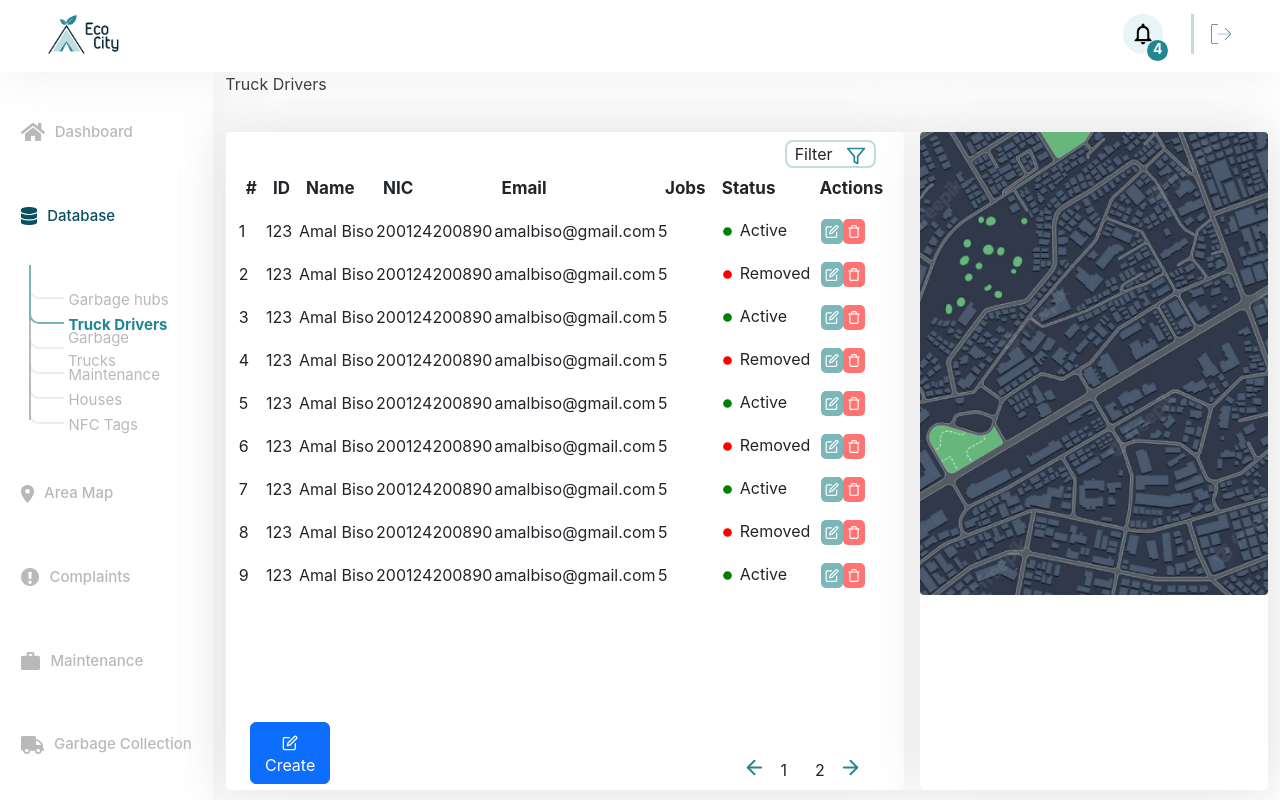
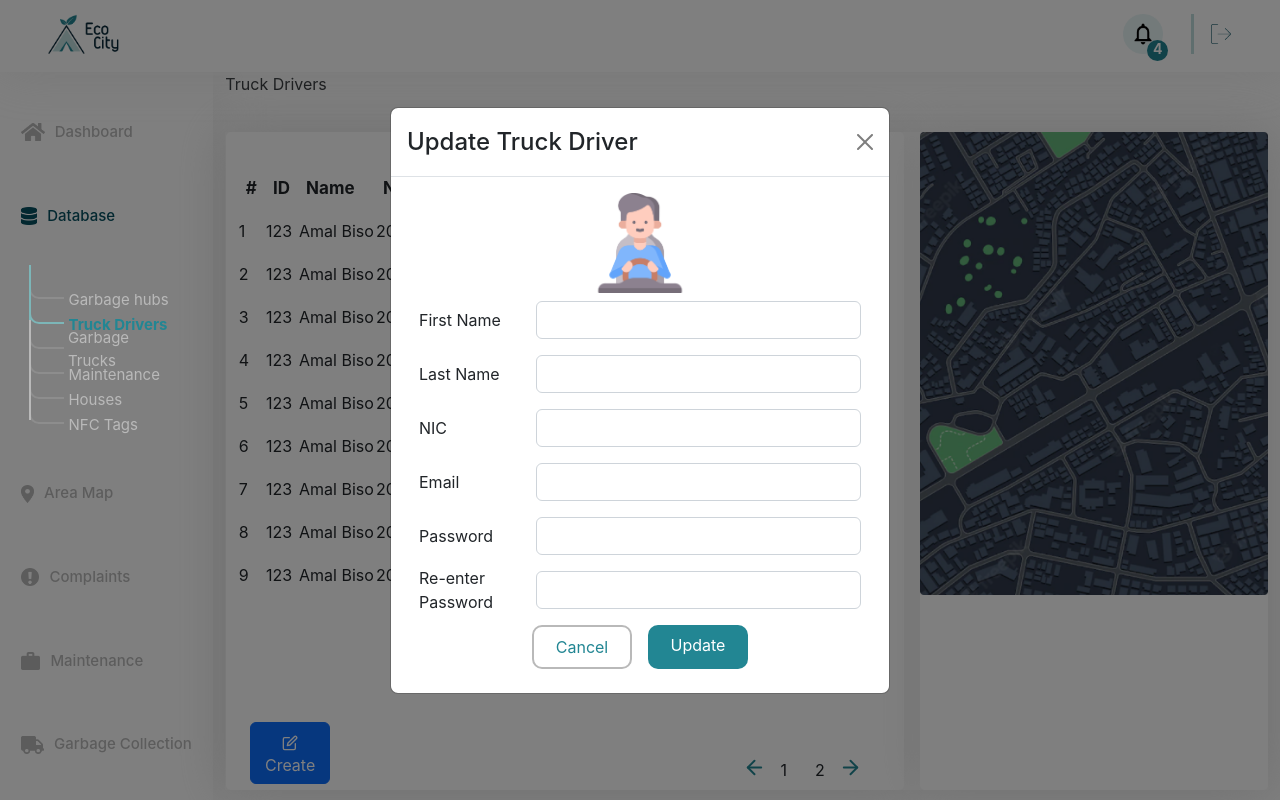
Before and after one commit to IsuruVihan/EcoCity, a React (Create React App) app in the folder admin/: page /database/truck-drivers in a window 1280 px wide. Both pictures are taken after a click on the icon 831 px from the left and 231 px from the top of the page. Built offline with nearby package versions, Linux system fonts and the light colour scheme.

Commit message:
Completed Update Truck Driver Modal

```diff
--- a/admin/src/pages/Database/TruckDrivers/forms/UpdateTruckDriverForm.js
+++ b/admin/src/pages/Database/TruckDrivers/forms/UpdateTruckDriverForm.js
@@ -1,12 +1,63 @@
 import React from 'react';
-import {Container} from "react-bootstrap";
+import {Col, Container, FormControl, Image, Row} from "react-bootstrap";
+import driverProfile from "../../../../assets/images/driver-profile.png";
 
-const UpdateTruckDriverForm = () => {
-  return (
-    <Container>
-      Update truck driver form
-    </Container>
-  );
+const UpdateTruckDriverForm = (props) => {
+    return (
+        <Container>
+            <Row>
+                <Col lg={12} className='d-flex justify-content-center'><Image src={driverProfile} fluid
+                                                                              style={{width: "100px"}}/></Col>
+                <Col lg={3} className='d-flex align-items-center '>
+                    <div>First Name</div>
+                </Col>
+                <Col lg={9} className='my-2'>
+                    <FormControl type={'text'} value={''}
+                                 style={{backgroundColor: "white", color: "#a3a3a3"}}/>
+                </Col>
+                <Col lg={3} className='d-flex align-items-center '>
+                    <div>Last Name</div>
+                </Col>
+                <Col lg={9} className='my-2'>
+                    <FormControl type={'text'} value={''}
+                                 style={{backgroundColor: "white", color: "#a3a3a3"}}/>
+                </Col>
+                <Col lg={3} className='d-flex align-items-center '>
+                    <div>NIC</div>
+                </Col>
+                <Col lg={9} className='my-2'>
+                    <FormControl type={'text'} value={''}
+                                 style={{backgroundColor: "white", color: "#a3a3a3"}}/>
+                </Col>
+                <Col lg={3} className='d-flex align-items-center '>
+                    <div>Email</div>
+                </Col>
+                <Col lg={9} className='my-2'>
+                    <FormControl type={'text'} value={''}
+                                 style={{backgroundColor: "white", color: "#a3a3a3"}}/>
+                </Col>
+                <Col lg={3} className='d-flex align-items-center '>
+                    <div>Password</div>
+                </Col>
+                <Col lg={9} className='my-2'>
+                    <FormControl type={'text'} value={''}
+                                 style={{backgroundColor: "white", color: "#a3a3a3"}}/>
+                </Col>
+                <Col lg={3} className='d-flex align-items-center '>
+                    <div>Re-enter Password</div>
+                </Col>
+                <Col lg={9} className='my-2'>
+                    <FormControl type={'password'} value={''}
+                                 style={{backgroundColor: "white", color: "#a3a3a3"}}/>
+                </Col>
+
+                <Col lg={12} className='my-2 d-flex justify-content-center'>
+                    <div className='modal-button cancel py-2 text-center me-3 c-pointer'>Cancel</div>
+                    <div className='modal-button save py-2 text-center c-pointer'>Update</div>
+                </Col>
+            </Row>
+        </Container>
+    );
 }
 
 export default UpdateTruckDriverForm;
--- a/admin/src/pages/Database/TruckDrivers/modals/UpdateTruckDriverModal.js
+++ b/admin/src/pages/Database/TruckDrivers/modals/UpdateTruckDriverModal.js
@@ -2,13 +2,28 @@ import React from 'react';
 import {Container} from "react-bootstrap";
 
 import UpdateTruckDriverForm from "../forms/UpdateTruckDriverForm";
+import Modal from "react-bootstrap/Modal";
+import CreateTruckDriverForm from "../forms/CreateTruckDriverForm";
 
-const UpdateTruckDriverModal = () => {
-  return (
-    <Container>
-      Update truck driver modal
-    </Container>
-  );
+const UpdateTruckDriverModal = (props) => {
+
+    return (
+        <Modal
+            {...props}
+            size="md"
+            aria-labelledby="contained-modal-title-vcenter"
+            centered
+            backdrop="static"
+            keyboard={false}
+        >
+            <Modal.Header closeButton>
+                <Modal.Title>Update Truck Driver</Modal.Title>
+            </Modal.Header>
+            <Modal.Body>
+                <UpdateTruckDriverForm/>
+            </Modal.Body>
+        </Modal>
+    );
 }
 
 export default UpdateTruckDriverModal;
--- a/admin/src/pages/Database/TruckDrivers/tables/TruckDriversTableItem.js
+++ b/admin/src/pages/Database/TruckDrivers/tables/TruckDriversTableItem.js
@@ -2,6 +2,7 @@ import React, {Fragment, useState} from 'react';
 import {Row, Table} from "react-bootstrap";
 import {FiCircle, FiEdit, FiTrash} from "react-icons/fi";
 import {FaCircle} from "react-icons/fa";
+import UpdateTruckDriverModal from "../modals/UpdateTruckDriverModal";
 
 
 const GarbageHubsTableItem = (props) => {
@@ -24,9 +25,9 @@ const GarbageHubsTableItem = (props) => {
     //     return classes;
     // }
     //
-    // const handleOnHubCloseClicked = () => {
-    //     setIsEditHubDetailsVisible(false);
-    // }
+    const handleOnDriverCloseClicked = () => {
+        setIsEditDriverDetailsVisible(false);
+    }
     // const handleOnEditBinClicked = () => {
     //     setIsDeleteBinVisible(false);
     // }
@@ -65,7 +66,7 @@ const GarbageHubsTableItem = (props) => {
             </tr>
 
 
-            {/*/!*<UpdateGarbageHubModal show={isEditHubDetailsVisible} onHide={handleOnHubCloseClicked}/>*!/*/}
+            <UpdateTruckDriverModal show={isEditDriverDetailsVisible} onHide={handleOnDriverCloseClicked}/>
             {/*/!*<DeleteGarbagBinModal show={isDeleteBinVisible} onHide={handleOnEditBinClicked}*!/*/}
             {/*/!*                      onConfirm={handleOnBinDeleted}/>*!/*/}
         </Fragment>
```
